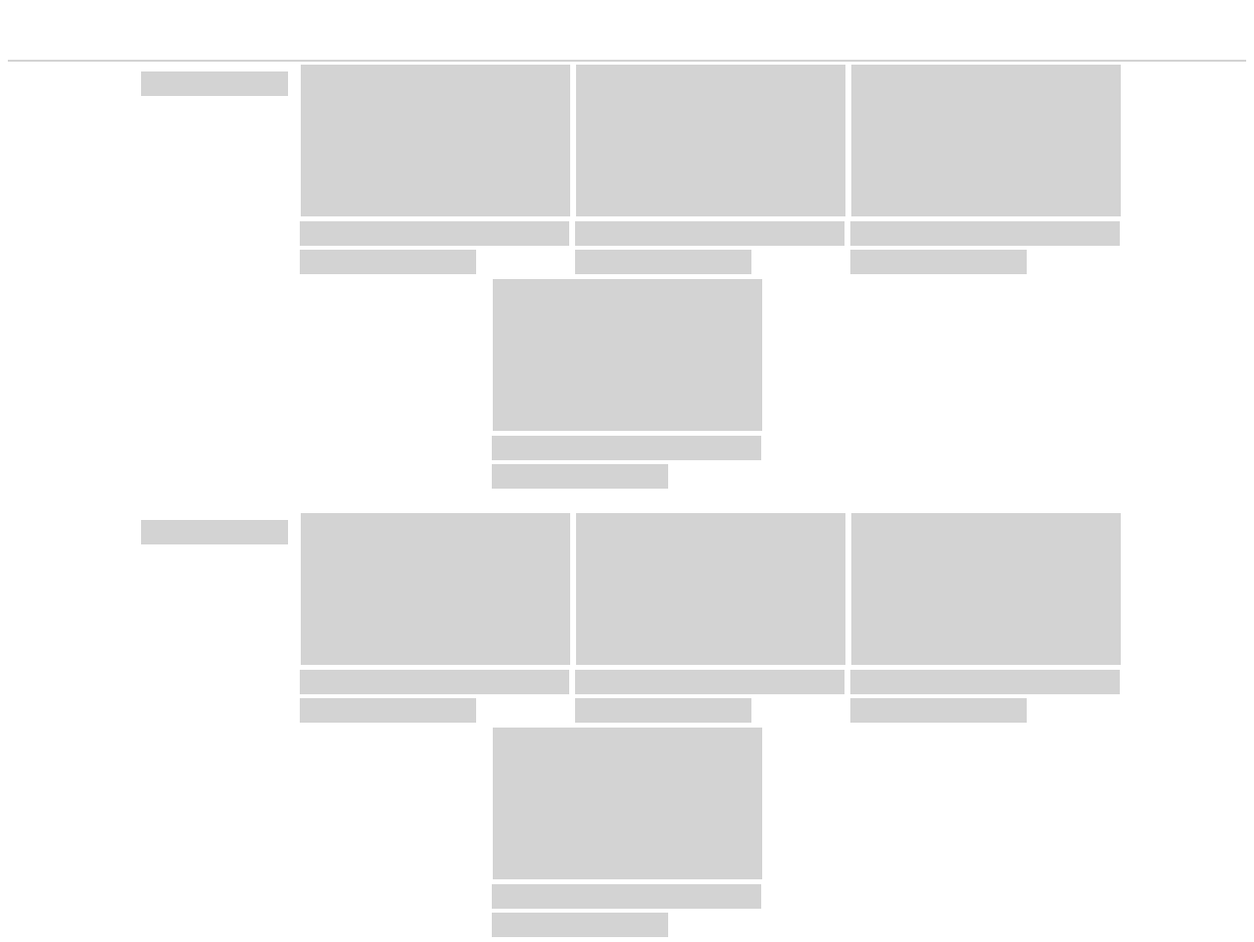
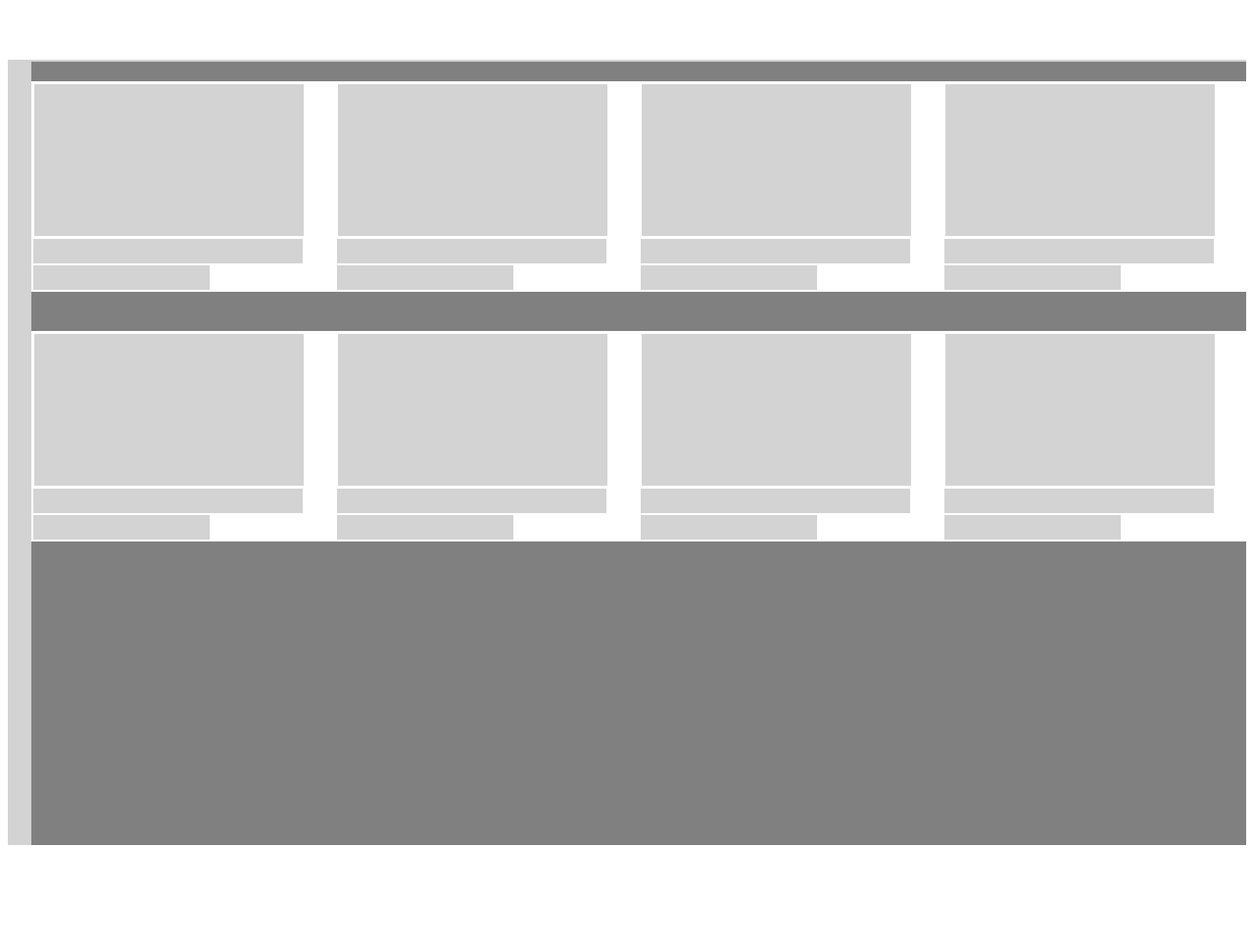
Before and after one commit to joshuareiss/homework-3, a plain HTML site: page index.html in a window 1280 px wide. Shown: the whole page at 98% size. After the commit the page ends 883 px from the top, so only its background shows below. Drawn offline with Linux system fonts and the light colour scheme.

Commit message:
class updates

```diff
--- a/css/style.css
+++ b/css/style.css
@@ -38,30 +38,47 @@ html {
 }
 
 .solo-box {
-  width: 150px;
-  height: 25px;
-  background-color: #d3d3d3;
-  margin: 10px;
+  width: 250px;
+  height: 20px;
+  background-color: grey;
 }
 
-.left-column {
-  height: 100%;
-  width: 10px;
-  background-color: #cdcdcd;
+.left-sidebar {
+  height: 800px;
+  width: 300px;
+  background-color: lightgrey;
 }
 
 .flex {
   display: flex;
-  flex-wrap: wrap;
+  flex-wrap: nowrap;
   background-color: #ffffff ;
   margin-bottom: 20px;
+}
+
+.header {
+  width: 250px;
+  height: 20px;
+  background-color: grey;
+  margin-bottom:
+}
+
+.content {
+  background-color: grey;
+  height: 800px;
+  width: calc (100% - 300px);
 }
 
 .flex-center {
   justify-content: center;
 }
 
-.flex-column {
+.card {
+  width: 300px;
+  margin-right: 10px;
+}
+
+.flex-row {
   display: flex;
-  flex-direction: column;
+  flex-direction: row;
 }
--- a/index.html
+++ b/index.html
@@ -2,7 +2,7 @@
 <html lang="en" dir="ltr">
   <head>
     <meta charset="utf-8">
-    <title>Linked In</title>
+    <title>YouTube</title>
     <link rel="stylesheet" href="css/style.css">
   </head>
   <body>
@@ -13,81 +13,91 @@
     <div class="flex">
 
       <!-- Left Column -->
-      <div class="left-column"></div>
+      <div class="left-sidebar"></div>
 
       <!-- Right Content -->
-      <div class="flex">
+      <div class="content">
 
         <!-- Section 1 -->
-        <div class="flex flex-center">
-          <div class=solo-box></div>
+        <div>
+
+          <!-- Header -->
+          <div class="header"></div>
+
+          <!-- Videos -->
+          <div class="flex"
+
             <!-- Box Group 1.1 -->
-          <div class="flex-column">
+            <div class="card">
               <div class="box"></div>
               <div class="box-thin"></div>
               <div class="box-thin-short"></div>
             </div>
 
             <!-- Box Group 1.2 -->
-          <div class="flex-column">
+            <div class="card">
               <div class="box"></div>
               <div class="box-thin"></div>
               <div class="box-thin-short"></div>
             </div>
 
             <!-- Box Group 1.3 -->
-          <div class="flex-column">
+            <div class="card">
               <div class="box"></div>
               <div class="box-thin"></div>
               <div class="box-thin-short"></div>
             </div>
 
             <!-- Box Group 1.4 -->
-          <div class="flex-column">
+            <div class="card">
               <div class="box"></div>
               <div class="box-thin"></div>
               <div class="box-thin-short"></div>
             </div>
           </div>
+        </div>
         <!-- End Section 1 -->
 
         <!-- Section 2 -->
-        <div class="flex flex-center">
-          <div class=solo-box></div>
+        <div>
+
+          <!-- Header -->
+          <div class="header"></div>
+
+          <!-- Videos -->
+          <div class="flex"
+
             <!-- Box Group 2.1 -->
-          <div class="flex-column">
+            <div class="card">
               <div class="box"></div>
               <div class="box-thin"></div>
               <div class="box-thin-short"></div>
             </div>
 
             <!-- Box Group 2.2 -->
-          <div class="flex-column">
+            <div class="card">
               <div class="box"></div>
               <div class="box-thin"></div>
               <div class="box-thin-short"></div>
             </div>
 
             <!-- Box Group 2.3 -->
-          <div class="flex-column">
+            <div class="card">
               <div class="box"></div>
               <div class="box-thin"></div>
               <div class="box-thin-short"></div>
             </div>
 
             <!-- Box Group 2.4 -->
-          <div class="flex-column">
+            <div class="card">
               <div class="box"></div>
               <div class="box-thin"></div>
               <div class="box-thin-short"></div>
             </div>
           </div>
+        </div>
         <!-- End Section 2 -->
     </div>
-    </div>
-
-
-
 
   </body>
 </html>
```
Lines whose indentation alone changed are shown as unchanged.
